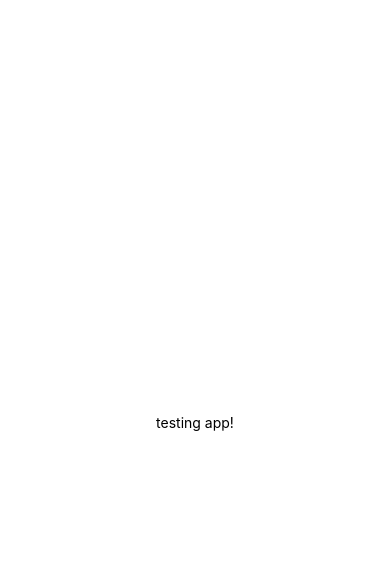
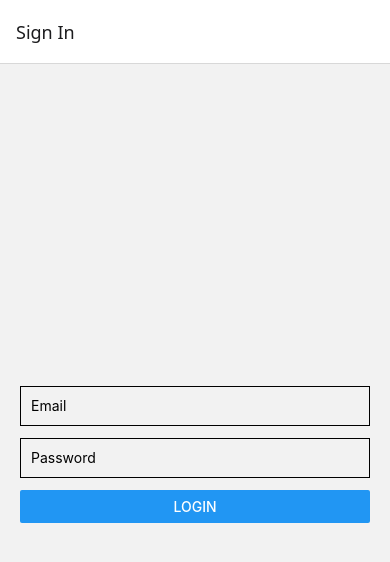
Before and after one commit to ashleyallaico/KeanFit, a React Native app: screen /Login in a window 390 px wide. Shown: the top 562 px of the page. Built offline with nearby package versions, Linux system fonts and the light colour scheme.

Commit message:
sign in front end and function

```diff
--- a/App.js
+++ b/App.js
@@ -1,14 +1,24 @@
 import React from 'react';
+import { StyleSheet, View, Text, StatusBar } from 'react-native';
+import { NavigationContainer } from '@react-navigation/native';
+import { createNativeStackNavigator } from '@react-navigation/native-stack';
 
-import { StatusBar } from 'expo-status-bar';
-import { StyleSheet, Text, View } from 'react-native';
+// Import the LoginScreen
+import LoginScreen from './screens/LoginScreen';
+
+// Import the auth object from Firebase configuration
+import { auth } from './services/firebaseConfig';
+
+const Stack = createNativeStackNavigator();
 
 export default function App() {
   return (
-    <View style={styles.container}>
-      <Text>testing app!</Text>
+    <NavigationContainer>
+      <Stack.Navigator initialRouteName="Login">
+        <Stack.Screen name="Login" component={LoginScreen} options={{ title: 'Sign In' }} />
+      </Stack.Navigator>
       <StatusBar style="auto" />
-    </View>
+    </NavigationContainer>
   );
 }
 
--- a/app.json
+++ b/app.json
@@ -13,7 +13,12 @@
       "backgroundColor": "#ffffff"
     },
     "ios": {
-      "supportsTablet": true
+      "supportsTablet": true,
+      "googleServicesFile": "./GoogleService-Info.plist",
+      "bundleIdentifier": "com.kean.keanfitt",
+      "infoPlist": {
+        "ITSAppUsesNonExemptEncryption": false
+      }
     },
     "android": {
       "adaptiveIcon": {
@@ -23,6 +28,11 @@
     },
     "web": {
       "favicon": "./assets/favicon.png"
+    },
+    "extra": {
+      "eas": {
+        "projectId": "97754ec7-4869-4c19-a091-31359df09382"
+      }
     }
   }
 }
--- /dev/null
+++ b/screens/LoginScreen.js
@@ -0,0 +1,62 @@
+import React, { useState } from 'react';
+import { View, TextInput, Button, StyleSheet, Alert } from 'react-native';
+import { signInWithEmailAndPassword } from 'firebase/auth';
+import { auth } from '../services/firebaseConfig';
+
+export default function LoginScreen() {
+  const [email, setEmail] = useState('');
+  const [password, setPassword] = useState('');
+
+
+
+  const handleLogin = () => {
+    console.log("Email:", email);  // Debug: Log the email
+    console.log("Password:", password);  // Debug: Log the password
+
+    signInWithEmailAndPassword(auth, email, password)
+        .then((userCredentials) => {
+            console.log('Logged in with:', userCredentials.user.email);
+        })
+        .catch((error) => {
+            console.error('Login Error:', error);
+            alert(`Login Error: ${error.code} - ${error.message}`);
+        });
+};
+
+
+
+  return (
+    <View style={styles.container}>
+      <TextInput
+        style={styles.input}
+        placeholder="Email"
+        value={email}
+        onChangeText={setEmail}
+        autoCapitalize="none"
+      />
+      <TextInput
+        style={styles.input}
+        placeholder="Password"
+        secureTextEntry
+        value={password}
+        onChangeText={setPassword}
+        autoCapitalize="none"
+      />
+      <Button title="Login" onPress={handleLogin} />
+    </View>
+  );
+}
+
+const styles = StyleSheet.create({
+  container: {
+    flex: 1,
+    justifyContent: 'center',
+    padding: 20,
+  },
+  input: {
+    height: 40,
+    marginBottom: 12,
+    borderWidth: 1,
+    padding: 10,
+  }
+});
--- /dev/null
+++ b/services/firebaseConfig.js
@@ -0,0 +1,23 @@
+import { initializeApp } from 'firebase/app';
+import { getAuth, initializeAuth, getReactNativePersistence } from 'firebase/auth';
+import AsyncStorage from '@react-native-async-storage/async-storage';
+
+// Firebase configuration
+const firebaseConfig = {
+  apiKey: "AIzaSyBfIEMi8GHTL1qOjzMB17NIud2x2MUbi3U",
+  authDomain: "keanfit-7923d.firebaseapp.com",
+  projectId: "keanfit-7923d",
+  storageBucket: "keanfit-7923d.appspot.com",
+  messagingSenderId: "752185559064",
+  appId: "1:752185559064:ios:0273e3a7159dd045a01b6d"
+};
+
+// Initialize Firebase App
+const app = initializeApp(firebaseConfig);
+
+// Optionally initialize Firebase Auth with persistence
+const auth = initializeAuth(app, {
+  persistence: getReactNativePersistence(AsyncStorage)
+});
+
+export { auth };
```
Also changed, not shown: eas.json (added, +21 -0 lines), navigation/AppNavigator.js (added, +18 -0 lines), package.json (+9 -1 lines), 2 other files (tests, documents, lock files or other folders).
